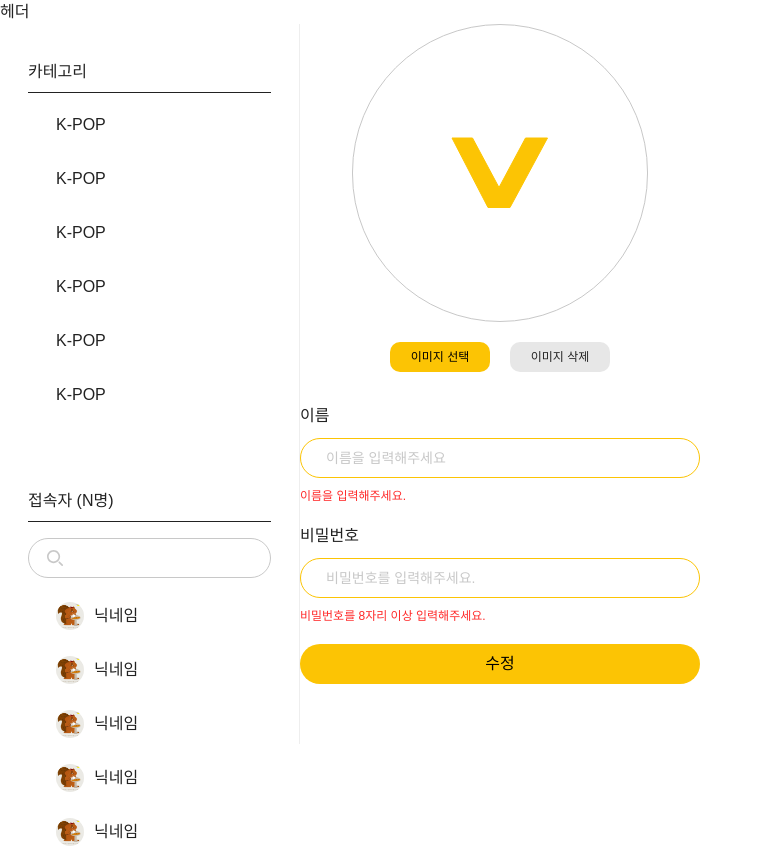
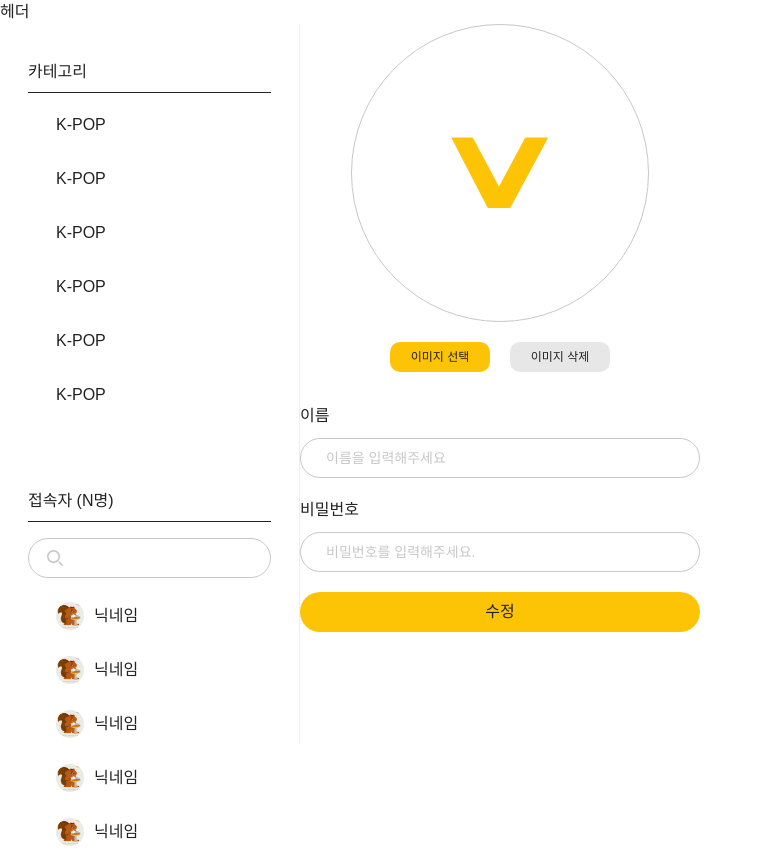
Before and after one commit to 5-rai/vive, a React (Vite) app: page /mypage/edit in a window 1280 px wide. Shown: the top 864 px of the page, without its empty margins (0-763 px from the left). Built offline with nearby package versions, Linux system fonts and the light colour scheme.

Commit message:
💄 Style: ModifyProfile-page CSS 및 이미지 수정삭제 버튼 수정

```diff
--- a/src/components/ModifyProfile/ModifyProfileInput.tsx
+++ b/src/components/ModifyProfile/ModifyProfileInput.tsx
@@ -1,4 +1,4 @@
-import React from "react";
+import { useState } from "react";
 
 interface ModifyProfileInputProps {
   label: string;
@@ -15,18 +15,23 @@ export default function ModifyProfileInput({
   placeholder,
   message,
 }: ModifyProfileInputProps) {
+  const [isEmpty, setIsEmpty] = useState(false);
+
+  const handleChange = (e: React.ChangeEvent<HTMLInputElement>) => {
+    setIsEmpty(e.target.value.trim() === "");
+  };
+
   return (
-    <>
     <div className="flex flex-col gap-[10px] mb-5">
-        <label htmlFor="{id}">{label}</label>
+      <label htmlFor={id}>{label}</label>
       <input
         type={type}
         id={id}
         placeholder={placeholder}
-          className="w-[400px] h-10 rounded-[50px] border border-[#fcc404]  text-sm text-gray-22 placeholder:text-[#c8c8c8] pl-[25px]"
+        onChange={handleChange}
+        className="w-[400px] h-10 rounded-[50px] border-gray-c8 border text-sm text-gray-22 focus:border-primary placeholder:text-gray-c8 pl-[25px]"
       />
-        <p className="text-xs text-[#FF2929]">{message}</p>
+      {isEmpty && <p className="text-xs text-red-accent">{message}</p>}
     </div>
-    </>
   );
 }
--- a/src/pages/ModifyProfile.tsx
+++ b/src/pages/ModifyProfile.tsx
@@ -4,20 +4,14 @@ import ModifyProfileInput from "../components/ModifyProfile/ModifyProfileInput";
 import Logo from "../assets/Logo";
 
 export default function ModifyProfile() {
-  const [preview, setPreview] = useState<JSX.Element>(<Logo />);
+  const [selectedImage, setSelectedImage] = useState<string | null>(null);
   const fileInputRef = useRef<HTMLInputElement>(null);
   const navigate = useNavigate();
   const handleImageChange = (e: React.ChangeEvent<HTMLInputElement>) => {
     const file = e.target.files?.[0];
     if (file) {
       const imageUrl = URL.createObjectURL(file);
-      setPreview(
-        <img
-          src={imageUrl}
-          alt="프로필 이미지"
-          className="w-full h-full object-cover"
-        />
-      );
+      setSelectedImage(imageUrl);
     }
   };
 
@@ -26,7 +20,7 @@ export default function ModifyProfile() {
   };
 
   const handleImageDelete = () => {
-    setPreview(<Logo />);
+    setSelectedImage(null);
     if (fileInputRef.current) {
       fileInputRef.current.value = "";
     }
@@ -36,7 +30,7 @@ export default function ModifyProfile() {
       <section className="flex flex-col items-center justify-items-center-center">
         {/* 프로필 이미지 수정 */}
         <div className="flex flex-col items-center">
-          <div className="">
+          <div>
             <input
               type="file"
               ref={fileInputRef}
@@ -44,14 +38,22 @@ export default function ModifyProfile() {
               onChange={handleImageChange}
               className="hidden"
             />
-            <div className="flex items-center justify-center overflow-hidden w-[296px] h-[298px] mb-5 rounded-full border border-[#c8c8c8]">
-              {preview}
+            <div className="flex items-center justify-center overflow-hidden w-[298px] h-[298px] mb-5 rounded-full border border-[#c8c8c8]">
+              {selectedImage ? (
+                <img
+                  src={selectedImage}
+                  alt="프로필 이미지"
+                  className="w-full h-full object-cover"
+                />
+              ) : (
+                <Logo />
+              )}
             </div>
           </div>
           <div className="imgModifyBtn gap-5">
             <button
               type="button"
-              className="w-[100px] h-[30px] mr-5 primary-btn rounded-[10px]  text-center text-xs"
+              className="w-[100px] h-[30px] mr-5 rounded-[10px] text-center text-xs bg-primary"
               onClick={handleButtonClick}
             >
               이미지 선택
@@ -83,7 +85,7 @@ export default function ModifyProfile() {
           />
           <button
             type="submit"
-            className="w-[400px] h-[40px] rounded-[50px] primary-btn"
+            className="w-[400px] h-[40px] rounded-[50px] bg-primary hover:bg-secondary"
             onClick={() => {
               navigate("/mypage");
             }}
```
Lines whose indentation alone changed are shown as unchanged.
